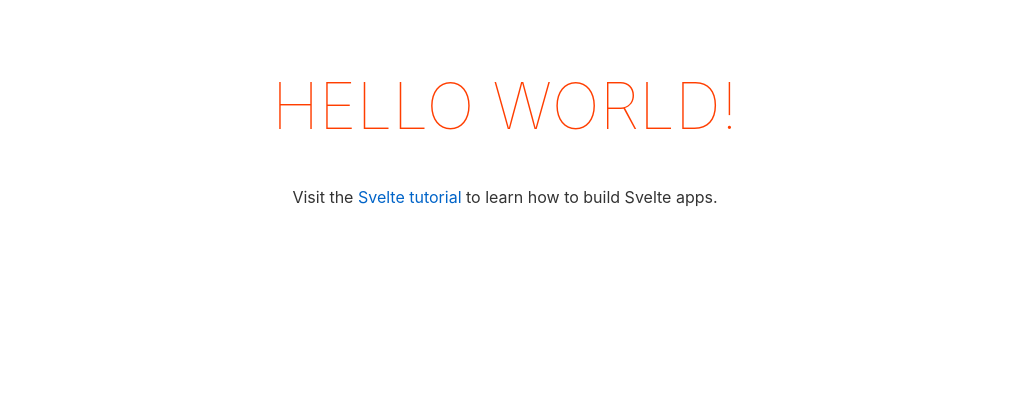
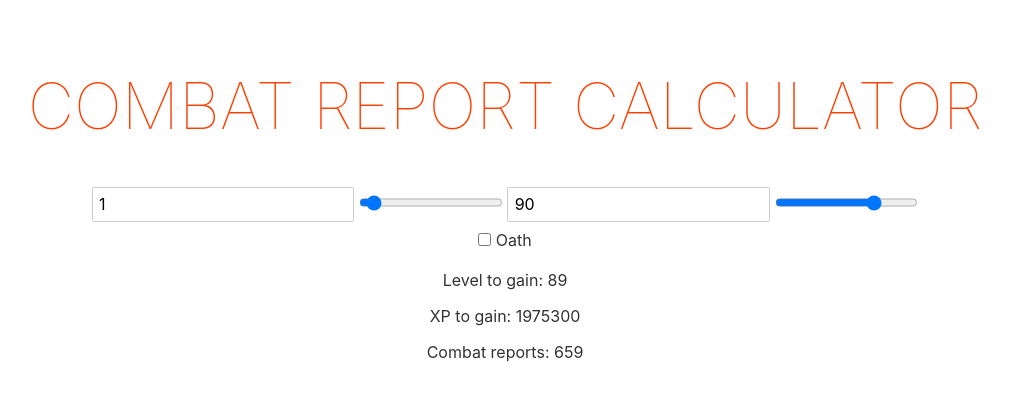
Before and after one commit to lucas-deangelis/gfl-calculator, a Svelte app: page / in a window 1280 px wide. Shown: the top 400 px of the page, without its empty margins (135-1145 px from the left). Built offline with nearby package versions, Linux system fonts and the light colour scheme.

Commit message:
Is functionnal
Has everything except style. Inputs, oath, etc

```diff
--- a/src/App.svelte
+++ b/src/App.svelte
@@ -1,10 +1,150 @@
 <script>
-	export let name;
+	let currentLevel = 1;
+	let targetLevel = 90;
+	let oathed = false;
+
+	let xpByLevel = [
+  0,
+  100,
+  300,
+  600,
+  1000,
+  1500,
+  2100,
+  2800,
+  3600,
+  4500,
+  5500,
+  6600,
+  7800,
+  9100,
+  10500,
+  12000,
+  13600,
+  15300,
+  17100,
+  19000,
+  21000,
+  23100,
+  25300,
+  27600,
+  30000,
+  32500,
+  35100,
+  37900,
+  41000,
+  44400,
+  48600,
+  53200,
+  58200,
+  63600,
+  69400,
+  75700,
+  82400,
+  89600,
+  97300,
+  105500,
+  114300,
+  123600,
+  133500,
+  144000,
+  155100,
+  166900,
+  179400,
+  192500,
+  206400,
+  221000,
+  236400,
+  252500,
+  269400,
+  287100,
+  305700,
+  325200,
+  345600,
+  366900,
+  389200,
+  412500,
+  436800,
+  462100,
+  488400,
+  515800,
+  544300,
+  573900,
+  604700,
+  636700,
+  669900,
+  704300,
+  749400,
+  796200,
+  844800,
+  895200,
+  947400,
+  1001400,
+  1057300,
+  1115200,
+  1175000,
+  1236800,
+  1300700,
+  1366700,
+  1434800,
+  1505100,
+  1577700,
+  1652500,
+  1729600,
+  1809100,
+  1891000,
+  1975300,
+  2087900,
+  2204000,
+  2323500,
+  2446600,
+  2573300,
+  2703700,
+  2837800,
+  2975700,
+  3117500,
+  3263200,
+  3363200,
+  3483200,
+  3623200,
+  3783200,
+  3963200,
+  4163200,
+  4383200,
+  4623200,
+  4903200,
+  5263200,
+  5743200,
+  6383200,
+  7283200,
+  8483200,
+  10083200,
+  12283200,
+  15283200,
+  19283200,
+  24283200,
+  30283200,
+];
+
+	$: levelDifference = targetLevel - currentLevel;
+	$: xpToGain = oathed ? (xpByLevel[levelDifference] / 2) : xpByLevel[levelDifference];
 </script>
 
 <main>
-	<h1>Hello {name}!</h1>
-	<p>Visit the <a href="https://svelte.dev/tutorial">Svelte tutorial</a> to learn how to build Svelte apps.</p>
+	<h1>Combat report calculator</h1>
+	<input type="text" bind:value={currentLevel}>
+	<input type="range" min="1" max="120" bind:value={currentLevel}>
+
+	<input type="text" bind:value={targetLevel}>
+	<input type="range" min="1" max="120" bind:value={targetLevel}>
+
+	<br><label>
+		<input type="checkbox" bind:checked={oathed}> Oath
+	</label>
+
+	<p>Level to gain: {levelDifference}</p>
+	<p>XP to gain: {xpToGain}</p>
+	<p>Combat reports: {Math.ceil(xpToGain / 3000)}</p>
 </main>
 
 <style>
--- a/src/main.js
+++ b/src/main.js
@@ -1,10 +1,7 @@
 import App from './App.svelte';
 
 const app = new App({
-	target: document.body,
-	props: {
-		name: 'world'
-	}
+	target: document.body
 });
 
 export default app;
```
